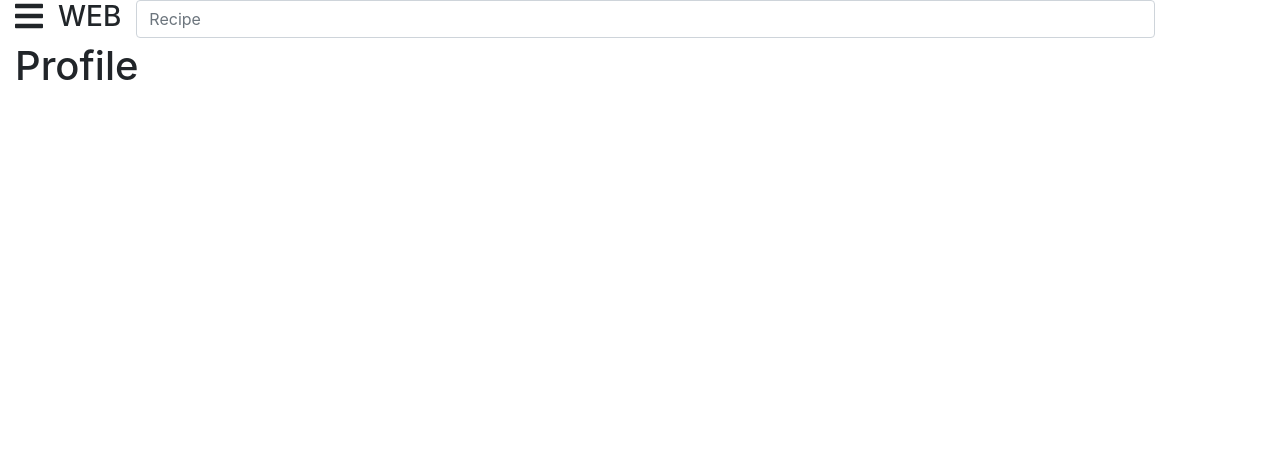
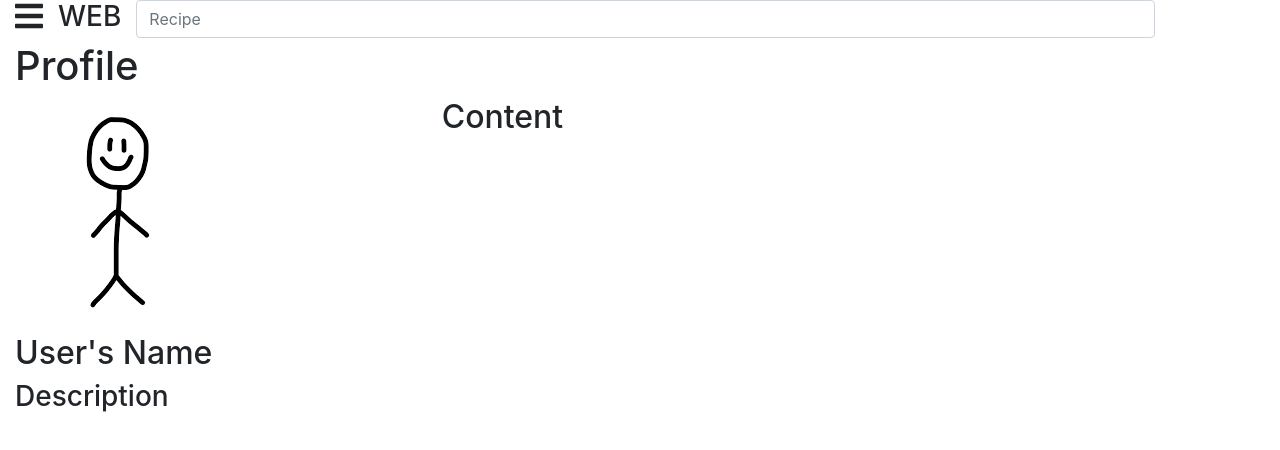
Before and after one commit to rossfrank/wbdv-sp21-recipe-planner, a React (Create React App) app: page /recipe/profile in a window 1280 px wide. Shown: the top 450 px of the page. Built offline with nearby package versions, Linux system fonts and the light colour scheme.

Commit message:
basic profile layout

```diff
--- a/src/App.js
+++ b/src/App.js
@@ -1,6 +1,7 @@
 import {BrowserRouter, Route} from "react-router-dom";
 import Home from "./components/home"
 import RecipeManager from "./components/recipe-manager";
+import "./App.css";
 
 function App() {
   return (
--- a/src/components/profile/profile.js
+++ b/src/components/profile/profile.js
@@ -1,4 +1,6 @@
 import React from 'react'
+import UserDescription from "./user-description";
+import "./profile.css";
 
 export default class Profile extends React.Component {
 
@@ -11,6 +13,14 @@ export default class Profile extends React.Component {
         return(
             <div>
                 <h1>Profile</h1>
+                <div className="row">
+                    <div className="col-4">
+                        <UserDescription />
+                    </div>
+                    <div className="col-8">
+                        <h2>Content</h2>
+                    </div>
+                </div>
             </div>
         )
     }
--- /dev/null
+++ b/src/components/profile/user-description.js
@@ -0,0 +1,20 @@
+import React from 'react'
+import stick from "./img.png";
+
+export default class UserDescription extends React.Component {
+
+    constructor(props) {
+        super(props)
+        console.log(props)
+    }
+
+    render() {
+        return(
+            <div>
+                <img src={stick} alt="User Profile Image"/>
+                <h2>User's Name</h2>
+                <h3>Description</h3>
+            </div>
+        )
+    }
+}
--- a/src/components/recipe/recipe.js
+++ b/src/components/recipe/recipe.js
@@ -1,4 +1,5 @@
 import React from 'react'
+import "./recipe.css";
 
 export default class Recipe extends React.Component {
 
```
Also changed, not shown: src/components/profile/img.png (added).
